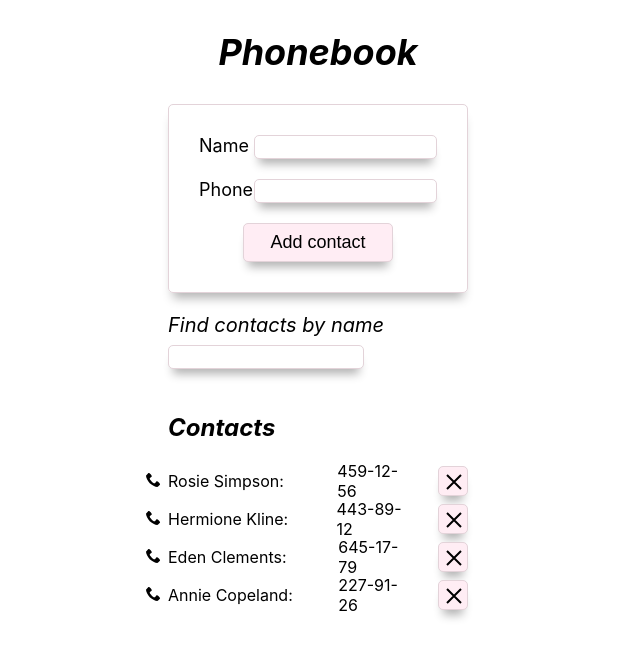
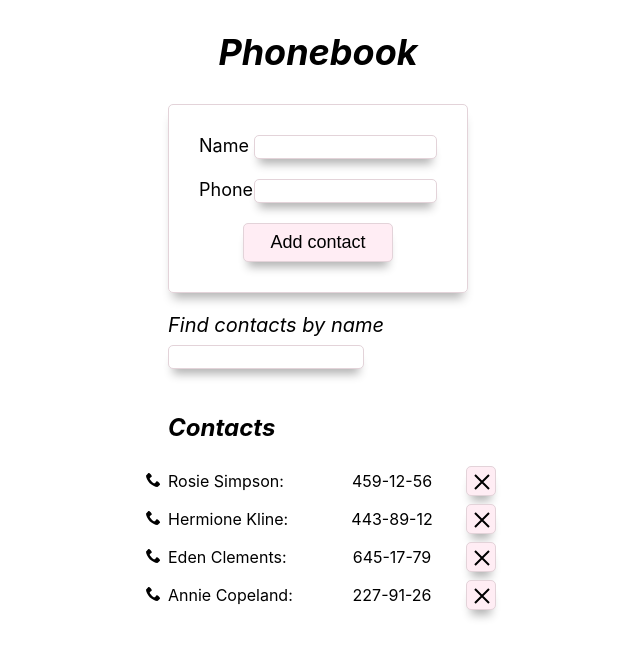
Before and after one commit to NadiaOl/goit-react-hw-02-phonebook, a React (Create React App) app: page / in a window 1280 px wide. Shown: the top 658 px of the page, without its empty margins (322-962 px from the left). Built offline with nearby package versions, Linux system fonts and the light colour scheme.

Commit message:
ДЗ 2 часть 2

```diff
--- a/src/components/ContactList/ContactList.js
+++ b/src/components/ContactList/ContactList.js
@@ -5,7 +5,7 @@ import css from './ContactList.module.css';
 
 export const ContactList = ({contacts, onDeliteContact}) =>{
     return (
-        <ul>
+        <ul className={css.contactLists}>
             {contacts.map(({id, name, number}) =>
                 <li className={css.contactListItem}
                     key={id}>
--- a/src/components/ContactList/ContactList.module.css
+++ b/src/components/ContactList/ContactList.module.css
@@ -1,3 +1,7 @@
+.contactLists {
+    width: 328px;
+}
+
 .contactListItem {
     list-style: url(./phone.svg);
 
@@ -24,4 +28,5 @@
     border: 1px solid #E3D3D9;
     background-color: #FFEDF4;
     box-shadow: 0 10px 10px -5px rgba(0, 0, 0, 0.3);
+
 }
```
